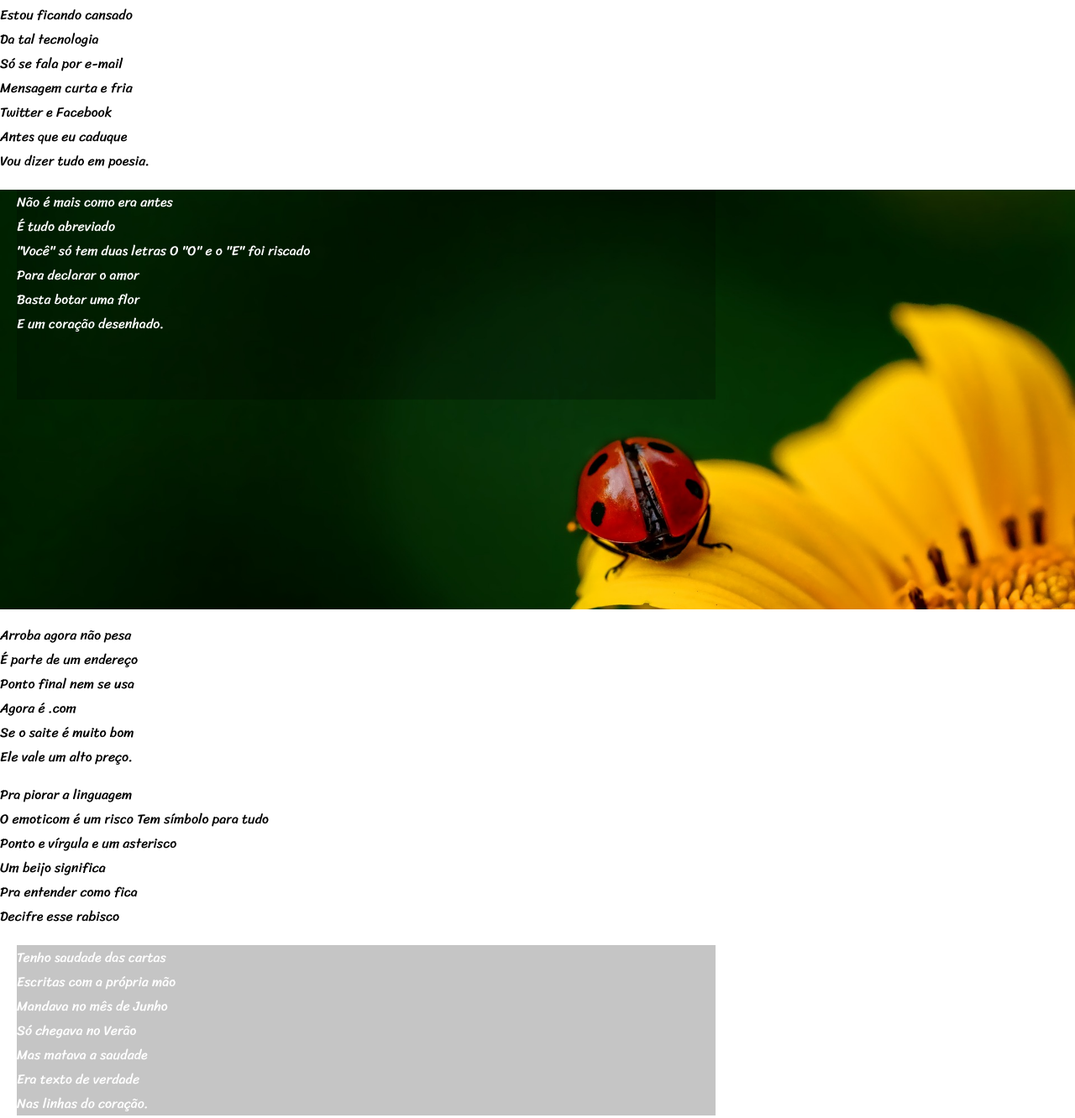
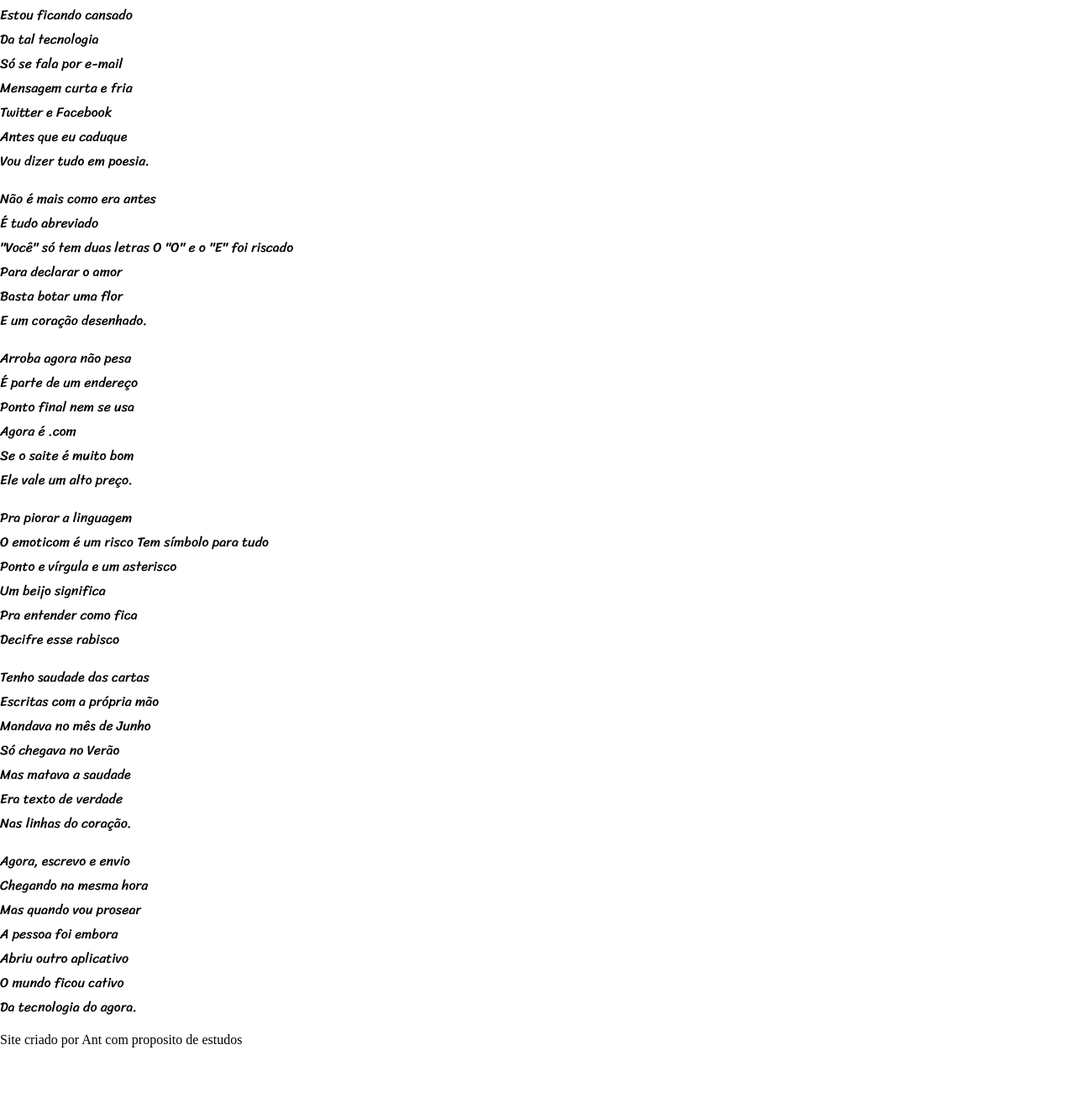
Before and after one commit to ANT-devolper/projeto-cordel, a plain HTML site: page index.html in a window 1280 px wide. Shown: the part 119-1451 px from the top of the page at 84% size. After the commit the page ends 1383 px from the top, so only its background shows below. Drawn offline with Linux system fonts and the light colour scheme.

Commit message:
organizando HTML

```diff
--- a/index.html
+++ b/index.html
@@ -22,7 +22,7 @@
             Vou dizer tudo em poesia.
         </p>
     </section>
-    <section id="imagem1">
+    <section class="imagem" id="imagem1">
         <p class="desfocado">Não é mais como era antes<br>
             É tudo abreviado<br>
             "Você" só tem duas letras
@@ -60,8 +60,8 @@
             Decifre esse rabisco
         </p>
     </section>
-    <section id="imagem2">
-        <p class="desfocado">Tenho saudade das cartas<br>
+    <section class="imagem" id="imagem2">
+        <p >Tenho saudade das cartas<br>
             Escritas com a própria mão<br>
             Mandava no mês de Junho<br>
             Só chegava no Verão<br>
--- a/style.css
+++ b/style.css
@@ -27,18 +27,3 @@
 section{
   font-family: 'Sriracha';
 }
-#imagem1{
-  background-color: #000;
-  background-image: url(imagens/background001.jpg);
-  height: 500px;
-  background-size: cover;
-  background-repeat: no-repeat;
-  position: -ms-page;
-}
-.desfocado{
-  background-color: #0000003a;
-  height: 50%;
-  margin: 20px;
-  color: #fff;
-  width: 65%;
-}
```
